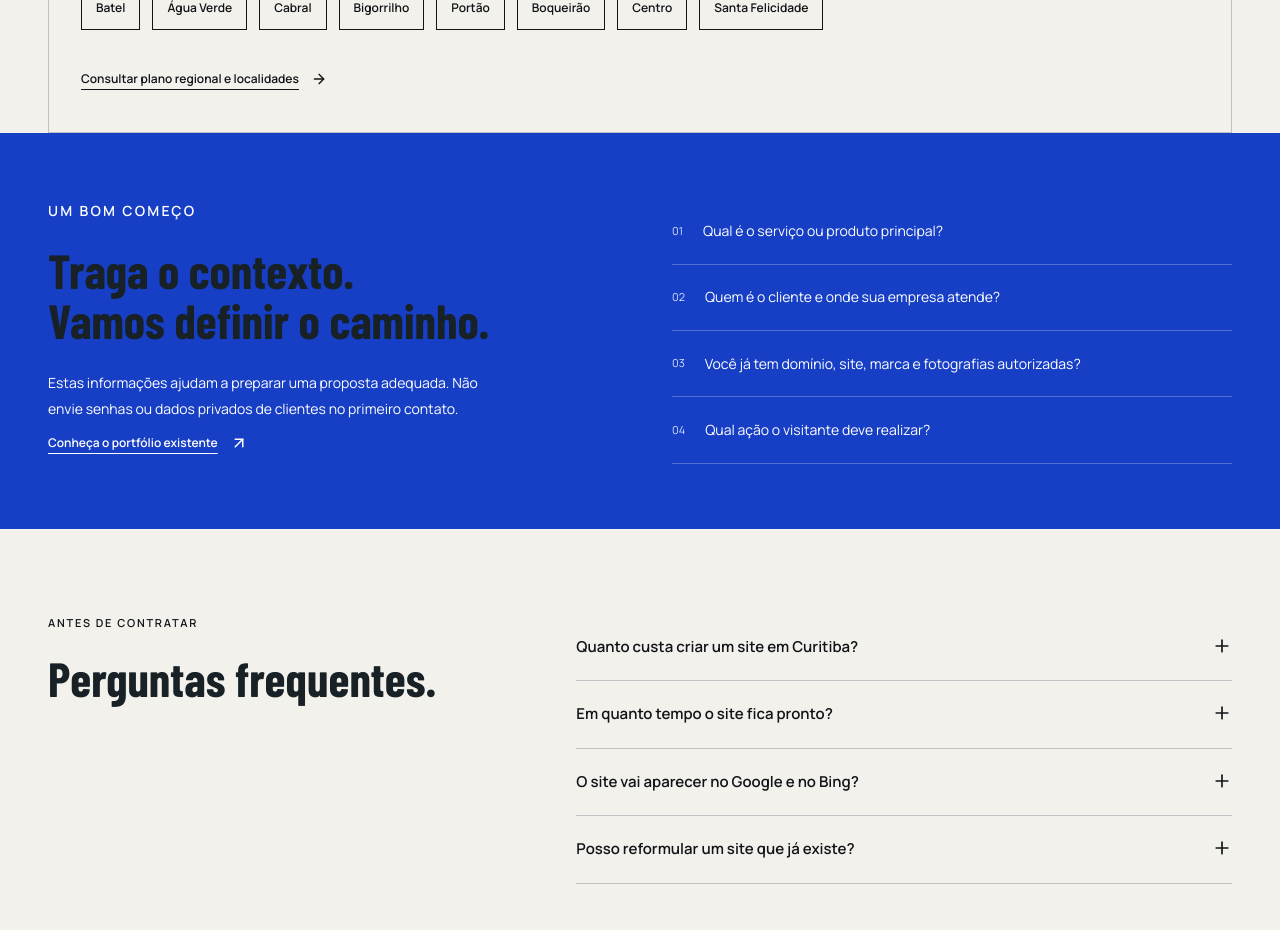
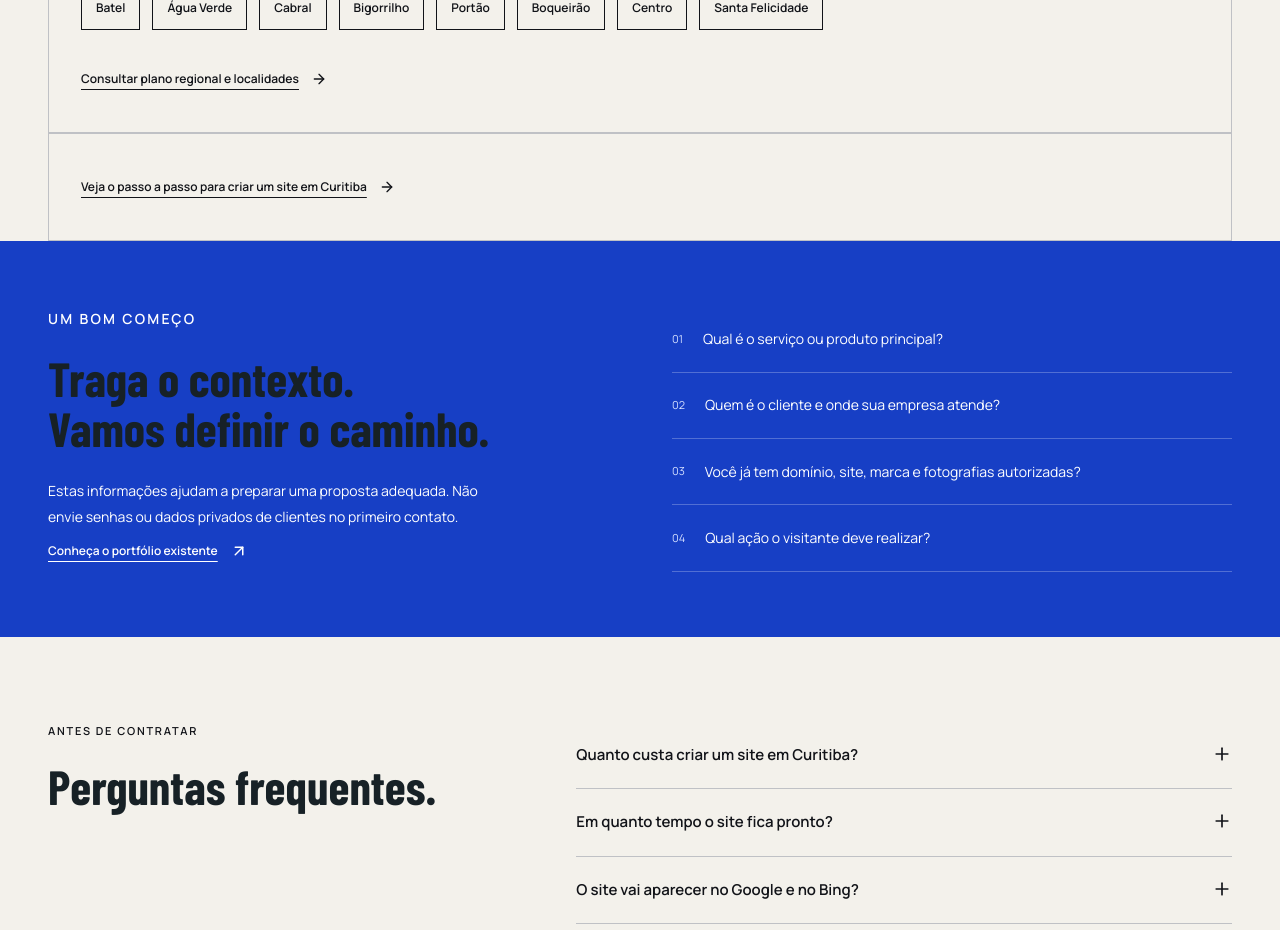
Before and after one commit to supremapix/Ag-ncia-Digital-em-Curitiba, a React (Vite) app: page /site-em/curitiba in a window 1280 px wide. Shown: the part 2220-3150 px from the top of the page. Built offline with nearby package versions, Linux system fonts and the light colour scheme; a web font is replaced by a local one.

Commit message:
Liga o guia à página comercial publicada de Curitiba

```diff
--- a/pages/CuritibaService.tsx
+++ b/pages/CuritibaService.tsx
@@ -42,6 +42,7 @@ export const CuritibaService = () => {
    {page.sections.map((s,i)=><article key={s.title} className="cs-block" data-reveal><div className="cs-section-number" aria-hidden="true">{String(i+1).padStart(2,'0')}</div><div><h2>{s.title}</h2><p>{s.text}</p>{s.items.length>0&&<ul>{s.items.map(item=><li key={item}><Check size={17} aria-hidden="true"/>{item}</li>)}</ul>}</div></article>)}
   </section>
   {page.id==='sites'&&<section className="cs-shell cs-scope-note" data-locality-areas><h2>Curitiba e seus bairros.</h2><p>Consulte as páginas de bairros e o escopo de presença local para a área em que sua empresa atende. A cobertura contratada é definida na proposta.</p><nav className="curitiba-service-links" aria-label="Bairros de Curitiba">{[['Batel','batel'],['Água Verde','agua-verde'],['Cabral','cabral'],['Bigorrilho','bigorrilho'],['Portão','portao'],['Boqueirão','boqueirao'],['Centro','centro'],['Santa Felicidade','santa-felicidade']].map(([label,slug])=><Link key={slug} to={'/site-em/'+slug}>{label}</Link>)}</nav><Link className="cs-text-link" to="/presenca-local">Consultar plano regional e localidades <ArrowRight size={16} aria-hidden="true"/></Link></section>}
+  {page.id==="sites"&&<aside className="cs-shell cs-scope-note"><Link className="cs-text-link" to="/criacao-de-sites/curitiba/passo-a-passo">Veja o passo a passo para criar um site em Curitiba <ArrowRight size={16} aria-hidden="true"/></Link></aside>}
   <section id="briefing" className="cs-briefing"><div className="cs-shell cs-briefing-grid"><div data-reveal><p className="cs-eyebrow">UM BOM COMEÇO</p><h2>Traga o contexto.<br/>Vamos definir o caminho.</h2><p>Estas informações ajudam a preparar uma proposta adequada. Não envie senhas ou dados privados de clientes no primeiro contato.</p><Link to="/portfolio" className="cs-text-link">Conheça o portfólio existente<ArrowUpRight size={18} aria-hidden="true"/></Link></div><ol>{page.checklist.map((item,i)=><li key={item}><span>{String(i+1).padStart(2,'0')}</span>{item}</li>)}</ol></div></section>
   <section id="duvidas" className="cs-shell cs-faq"><div><p className="cs-eyebrow">ANTES DE CONTRATAR</p><h2>Perguntas frequentes.</h2></div><div>{page.faqs.map(f=><details key={page.id+f.question}><summary>{f.question}<Plus size={20} aria-hidden="true"/></summary><p>{f.answer}</p></details>)}</div></section>
   {page.kind==='site'?<CommercialTerms/>:<section className="cs-shell cs-scope-note"><h2>Uma proposta para o seu escopo.</h2><p>Prazo, entregas, revisões, manutenção e custos de plataformas são definidos na proposta. Serviços de marketing, conteúdo e tecnologia não estão incluídos automaticamente na oferta de criação de site.</p><p>Não há garantia de ranking, indexação, citação por inteligência artificial ou volume de vendas.</p></section>}
--- a/pages/LocationSEO.tsx
+++ b/pages/LocationSEO.tsx
@@ -826,7 +826,6 @@ const LocalityContent: React.FC = () => {
           </div>
         </div>
       </section>
-      {slug === 'curitiba' && <aside className="studio-shell py-10"><Link className="underline underline-offset-4" to="/criacao-de-sites/curitiba/passo-a-passo">Veja o passo a passo para criar um site em Curitiba</Link></aside>}
       <CommercialTerms />
     </div>
   );
```
